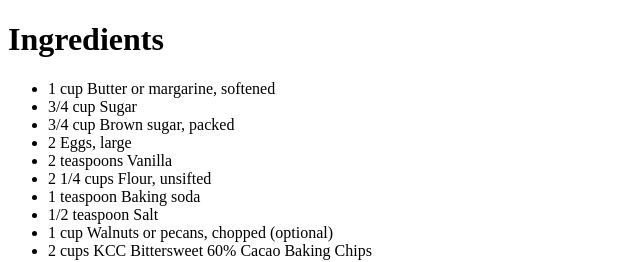
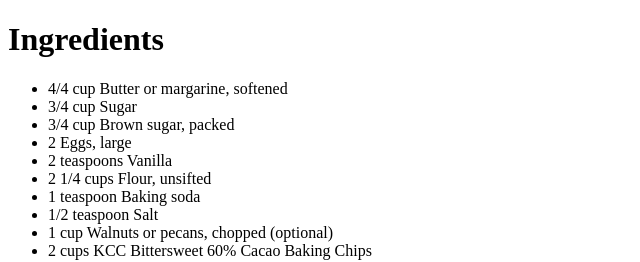
Before and after one commit to jrodriguezelias/website, a plain HTML site: page secret recipe.htm in a window 1280 px wide. Shown: the top 262 px of the page, 0-640 px from the left. Drawn offline with Linux system fonts and the light colour scheme.

Commit message:
Update from 1 cup to 4/4 cup

```diff
--- a/secret recipe.htm
+++ b/secret recipe.htm
@@ -4,7 +4,7 @@
 
 <h1>Ingredients</h1>
 <ul>
-<li>1 cup Butter or margarine, softened</li>
+<li>4/4 cup Butter or margarine, softened</li>
 <li>3/4 cup Sugar</li>
 <li>3/4 cup Brown sugar, packed</li>
 <li>2 Eggs, large</li>
```
